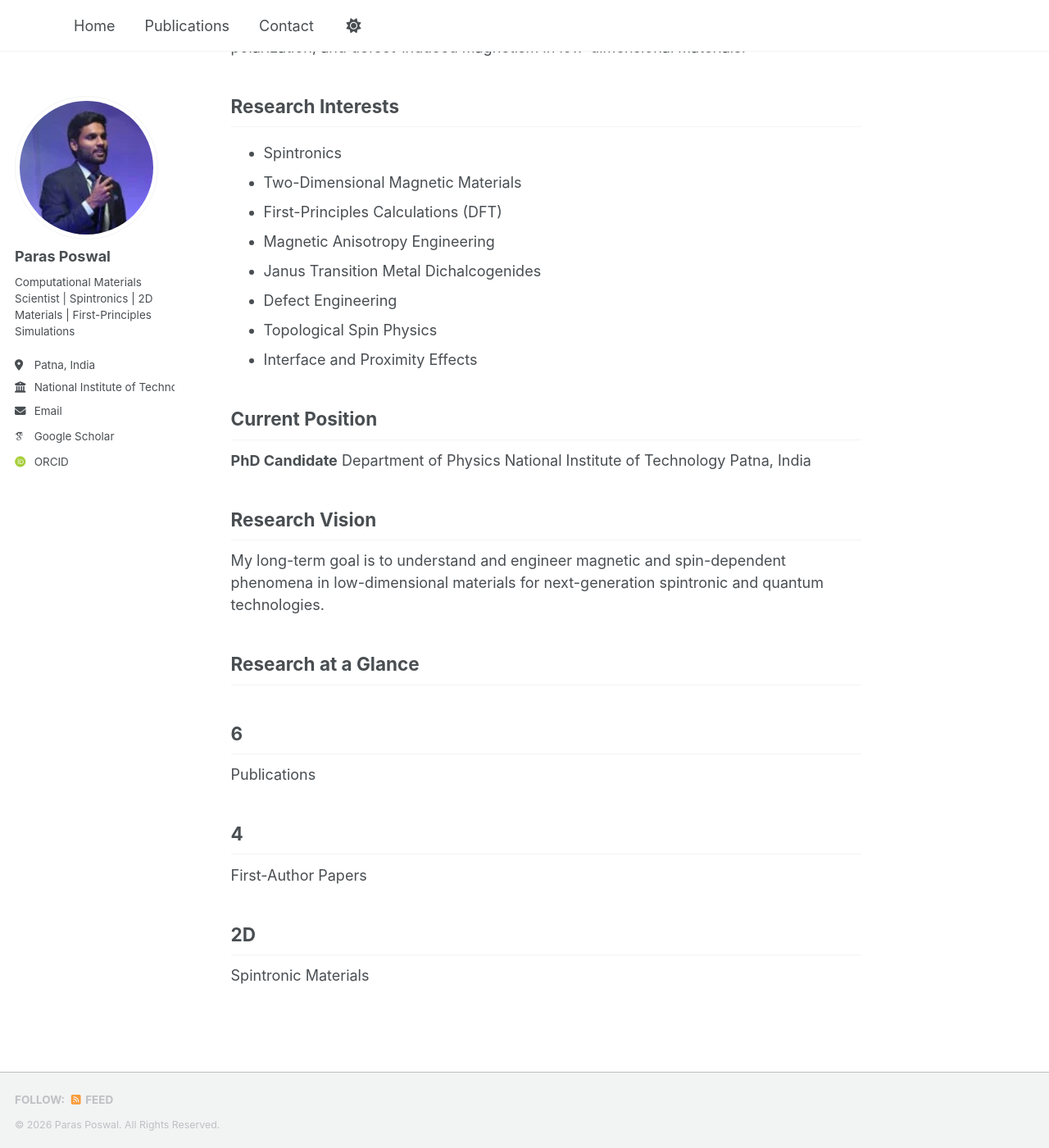
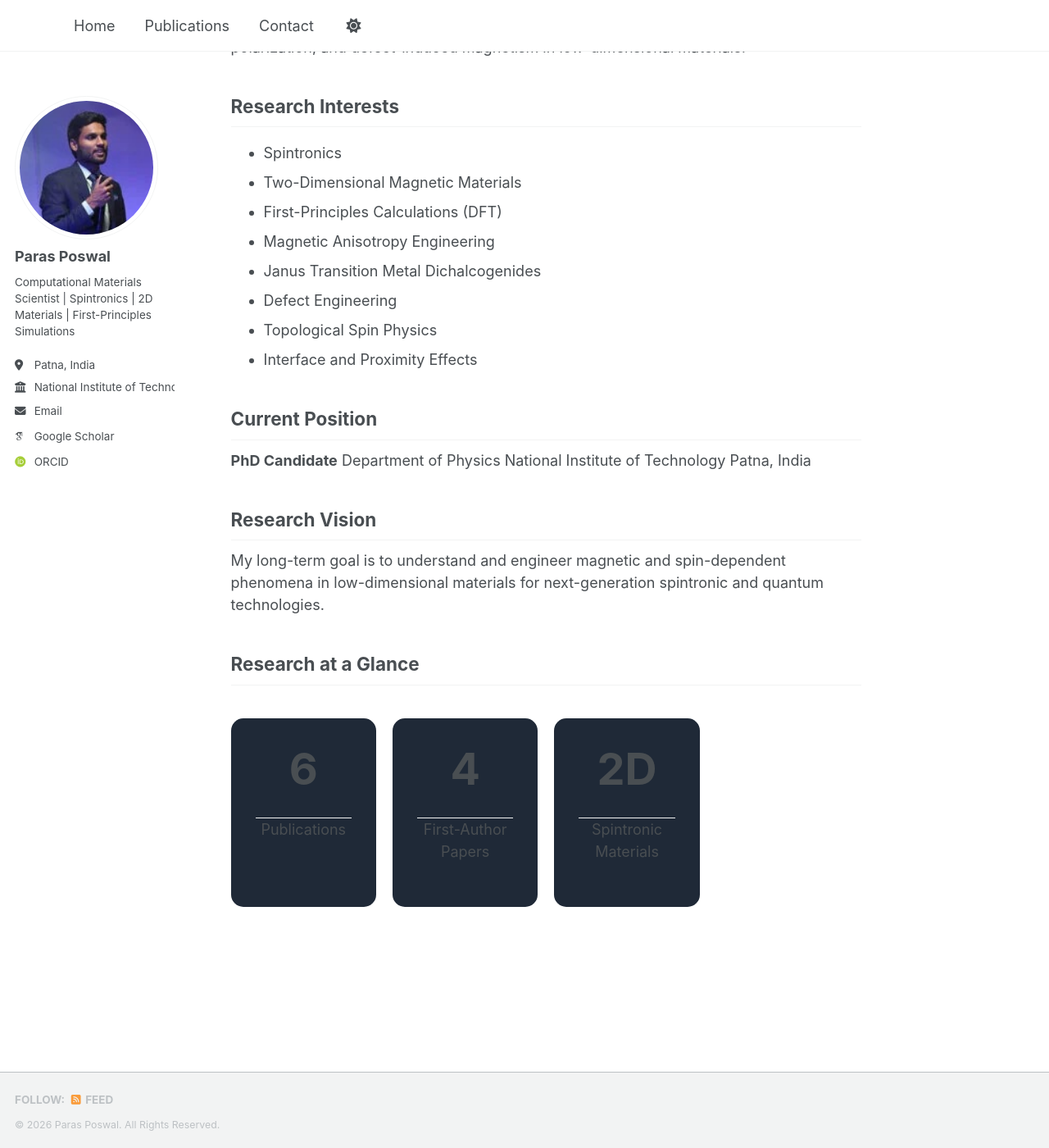
Before and after one commit to poswalparas/poswalparas.github.io, a Jekyll site: the page built from _pages/about.md, in a window 1280 px wide and 1400 px high, scrolled down 1842 px. Shown: the whole window at 82% size. Built offline with Jekyll 4.4.1, drawn with Linux system fonts in a browser that asks for light colours; some web fonts are replaced; a script bundle is joined from its source files by our own code; library files that are not in the unit come from our copies.

Commit message:
Update main.scss

```diff
--- a/assets/css/main.scss
+++ b/assets/css/main.scss
@@ -94,3 +94,21 @@ display:block;
 .research-card p{
 padding:15px;
 }
+.stats-grid{
+display:grid;
+grid-template-columns:repeat(4,1fr);
+gap:20px;
+margin:40px 0;
+}
+
+.stat-box{
+text-align:center;
+padding:30px;
+border-radius:15px;
+background:#1f2937;
+}
+
+.stat-box h2{
+font-size:3rem;
+margin:0;
+}
```
